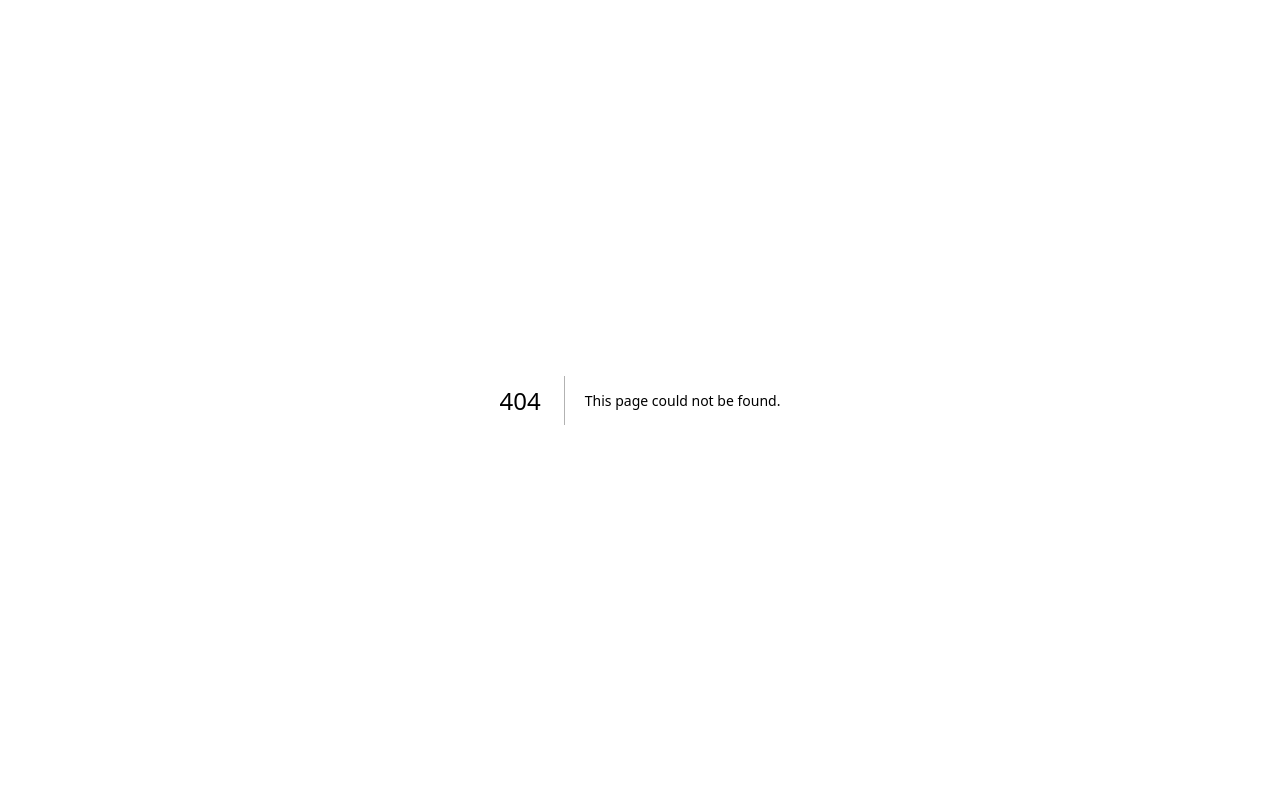
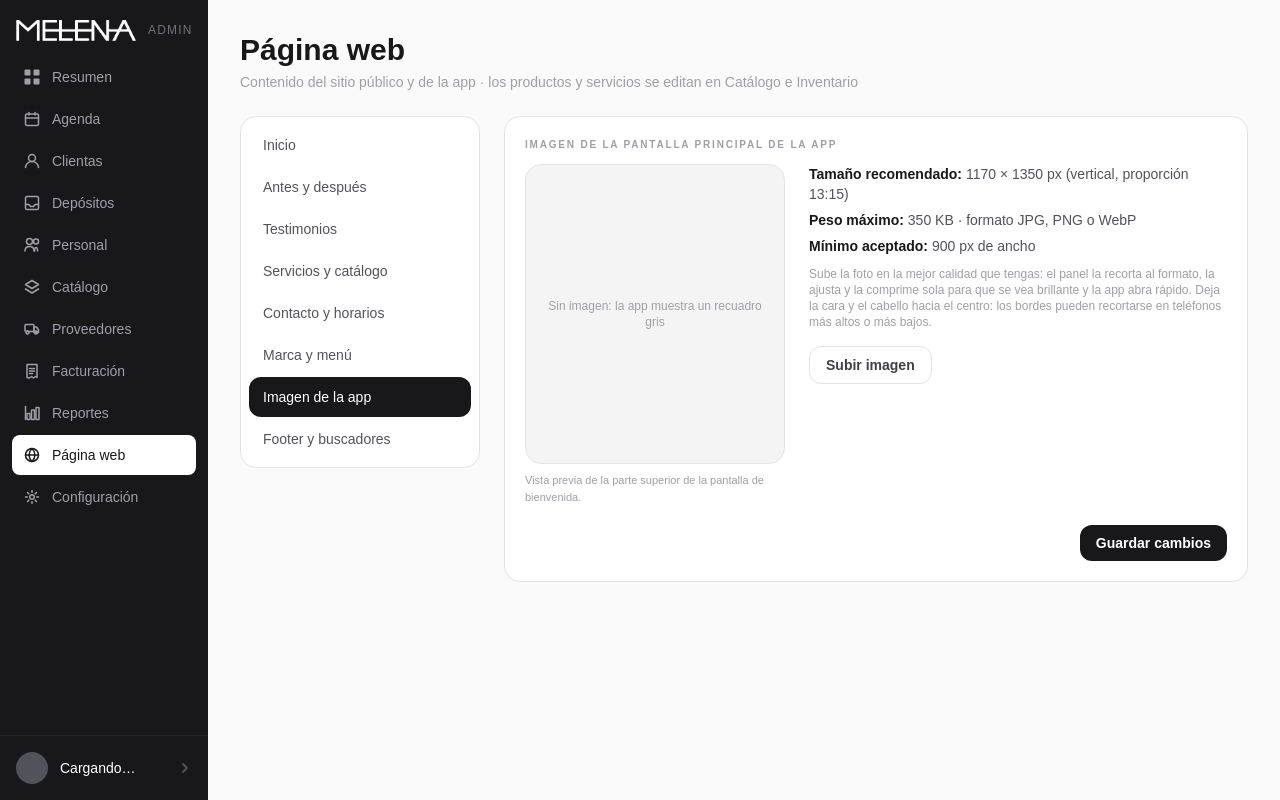
Before and after one commit to lunbel1203/melena-admin, a Next.js app: page /admin/pagina-web/app in a window 1280 px wide. Before the commit this address had no page. Built offline with nearby package versions, Linux system fonts and the light colour scheme; no server answers; the database is empty.

Commit message:
Panel: Imagen de la app (Página web) con recorte, ajuste y compresión automática
Co-Authored-By: Claude Sonnet 5.5 <noreply@anthropic.com>

```diff
--- /dev/null
+++ b/app/admin/pagina-web/app/page.tsx
@@ -0,0 +1,136 @@
+"use client";
+
+import { useRef, useState } from "react";
+import { createClient } from "@/lib/supabase/client";
+import { subirFotoWeb, useBloque } from "@/lib/pagina-web";
+import { BarraGuardar, Etiqueta, Tarjeta } from "@/components/pagina-web/campos";
+import { formatoPeso, optimizarImagen, type ImagenOptimizada } from "@/lib/imagen";
+
+// Pantalla de bienvenida de la app: la foto ocupa todo el ancho y algo más de la mitad del alto
+// (≈ 390 × 450 pt, vertical). En pantallas 3x equivale a 1170 × 1350 px.
+const ANCHO = 1170;
+const ALTO = 1350;
+const MAX_KB = 350;
+const MIN_ANCHO = 900;
+
+interface BienvenidaApp {
+  imagen: string;
+}
+
+export default function ImagenAppPage() {
+  const b = useBloque<BienvenidaApp>("app_bienvenida", { imagen: "" });
+  const ref = useRef<HTMLInputElement>(null);
+  const [procesando, setProcesando] = useState(false);
+  const [error, setError] = useState<string | null>(null);
+  const [resultado, setResultado] = useState<ImagenOptimizada | null>(null);
+
+  async function elegir(file: File | undefined) {
+    if (!file) return;
+    setProcesando(true);
+    setError(null);
+    setResultado(null);
+    try {
+      const img = await optimizarImagen(file, { ancho: ANCHO, alto: ALTO, maxBytes: MAX_KB * 1024, minAncho: MIN_ANCHO });
+      const url = await subirFotoWeb(new File([img.blob], "bienvenida.jpg", { type: "image/jpeg" }), "app");
+      setResultado(img);
+      b.setValor({ imagen: url });
+    } catch (e) {
+      setError(e instanceof Error ? e.message : "No se pudo preparar la imagen");
+    }
+    setProcesando(false);
+    if (ref.current) ref.current.value = "";
+  }
+
+  async function guardar() {
+    // la imagen que estaba publicada antes de este guardado
+    const { data } = await createClient().from("web_contenido").select("valor").eq("clave", "app_bienvenida").maybeSingle();
+    const previa = (data?.valor as { imagen?: string } | null)?.imagen || null;
+    await b.guardar();
+    // limpia del almacenamiento la imagen anterior cuando se reemplaza
+    const marca = "/fotos-web/";
+    if (previa && previa !== b.valor.imagen && previa.includes(marca)) {
+      await createClient().storage.from("fotos-web").remove([previa.slice(previa.indexOf(marca) + marca.length)]);
+    }
+  }
+
+  if (b.cargando) return <p className="text-sm text-zinc-400">Cargando…</p>;
+
+  return (
+    <Tarjeta>
+      <Etiqueta>Imagen de la pantalla principal de la app</Etiqueta>
+      <div className="grid sm:grid-cols-[minmax(0,260px)_1fr] gap-6 mb-5">
+        {/* Vista previa tal como la verá la clienta */}
+        <div>
+          <div className="relative w-full max-w-[260px] aspect-[390/450] rounded-2xl overflow-hidden bg-zinc-100 border border-zinc-200">
+            {b.valor.imagen ? (
+              // eslint-disable-next-line @next/next/no-img-element
+              <img src={b.valor.imagen} alt="Imagen de la app" className="absolute inset-0 w-full h-full object-cover" />
+            ) : (
+              <div className="absolute inset-0 flex items-center justify-center text-xs text-zinc-400 text-center px-4">
+                Sin imagen: la app muestra un recuadro gris
+              </div>
+            )}
+          </div>
+          <p className="text-[11px] text-zinc-400 mt-2">Vista previa de la parte superior de la pantalla de bienvenida.</p>
+        </div>
+
+        <div className="space-y-4">
+          <ul className="text-sm text-zinc-600 space-y-1.5">
+            <li>
+              <span className="font-semibold text-zinc-900">Tamaño recomendado:</span> {ANCHO} × {ALTO} px (vertical, proporción 13:15)
+            </li>
+            <li>
+              <span className="font-semibold text-zinc-900">Peso máximo:</span> {MAX_KB} KB · formato JPG, PNG o WebP
+            </li>
+            <li>
+              <span className="font-semibold text-zinc-900">Mínimo aceptado:</span> {MIN_ANCHO} px de ancho
+            </li>
+            <li className="text-zinc-400 text-xs pt-1">
+              Sube la foto en la mejor calidad que tengas: el panel la recorta al formato, la ajusta y la comprime sola para que
+              se vea brillante y la app abra rápido. Deja la cara y el cabello hacia el centro: los bordes pueden recortarse en
+              teléfonos más altos o más bajos.
+            </li>
+          </ul>
+
+          <div className="flex items-center gap-3">
+            <button
+              type="button"
+              onClick={() => ref.current?.click()}
+              disabled={procesando}
+              className="text-sm font-semibold border border-zinc-200 text-zinc-700 px-4 py-2 rounded-xl hover:bg-zinc-50 disabled:opacity-50"
+            >
+              {procesando ? "Preparando…" : b.valor.imagen ? "Cambiar imagen" : "Subir imagen"}
+            </button>
+            {b.valor.imagen && !procesando && (
+              <button
+                type="button"
+                onClick={() => {
+                  b.setValor({ imagen: "" });
+                  setResultado(null);
+                }}
+                className="text-xs font-semibold text-zinc-400 hover:text-red-500"
+              >
+                Quitar
+              </button>
+            )}
+          </div>
+          <input ref={ref} type="file" accept="image/jpeg,image/png,image/webp" className="hidden" onChange={(e) => elegir(e.target.files?.[0])} />
+
+          {error && <p className="text-xs text-red-500">{error}</p>}
+          {resultado && (
+            <div className="text-xs bg-zinc-50 border border-zinc-200 rounded-xl p-3 space-y-0.5">
+              <p className="text-zinc-500">
+                Original: {resultado.original.ancho} × {resultado.original.alto} px · {formatoPeso(resultado.original.bytes)}
+              </p>
+              <p className="font-semibold text-teal-700">
+                Optimizada: {resultado.ancho} × {resultado.alto} px · {formatoPeso(resultado.blob.size)}
+              </p>
+              <p className="text-zinc-400">Pulsa “Guardar cambios” para publicarla en la app.</p>
+            </div>
+          )}
+        </div>
+      </div>
+      <BarraGuardar guardando={b.guardando} guardado={b.guardado} error={b.error} onGuardar={guardar} />
+    </Tarjeta>
+  );
+}
--- a/app/admin/pagina-web/layout.tsx
+++ b/app/admin/pagina-web/layout.tsx
@@ -10,6 +10,7 @@ const secciones = [
   { href: "/admin/pagina-web/secciones", label: "Servicios y catálogo" },
   { href: "/admin/pagina-web/contacto", label: "Contacto y horarios" },
   { href: "/admin/pagina-web/marca-menu", label: "Marca y menú" },
+  { href: "/admin/pagina-web/app", label: "Imagen de la app" },
   { href: "/admin/pagina-web/footer-seo", label: "Footer y buscadores" },
 ];
 
@@ -21,7 +22,7 @@ export default function PaginaWebLayout({ children }: { children: React.ReactNod
       <div className="mb-6">
         <h1 className="text-2xl sm:text-3xl font-bold text-zinc-900">Página web</h1>
         <p className="text-sm text-zinc-400 mt-1">
-          Contenido del sitio público · los productos y servicios se editan en Catálogo e Inventario
+          Contenido del sitio público y de la app · los productos y servicios se editan en Catálogo e Inventario
         </p>
       </div>
 
--- /dev/null
+++ b/lib/imagen.ts
@@ -0,0 +1,56 @@
+/**
+ * Prepara una foto para la app: la recorta a la proporción pedida, la reduce al tamaño
+ * máximo y la comprime en JPEG hasta que pese poco, sin perder calidad visible.
+ */
+export interface ImagenOptimizada {
+  blob: Blob;
+  ancho: number;
+  alto: number;
+  original: { ancho: number; alto: number; bytes: number };
+}
+
+const aBlob = (canvas: HTMLCanvasElement, calidad: number) =>
+  new Promise<Blob>((ok, mal) => canvas.toBlob((b) => (b ? ok(b) : mal(new Error("No se pudo procesar la imagen"))), "image/jpeg", calidad));
+
+export async function optimizarImagen(
+  file: File,
+  { ancho, alto, maxBytes, minAncho }: { ancho: number; alto: number; maxBytes: number; minAncho: number },
+): Promise<ImagenOptimizada> {
+  if (!/^image\/(jpeg|png|webp)$/.test(file.type)) throw new Error("Usa una imagen JPG, PNG o WebP.");
+  if (file.size > 25 * 1024 * 1024) throw new Error("La imagen pesa más de 25 MB. Usa una más liviana.");
+
+  const bmp = await createImageBitmap(file, { imageOrientation: "from-image" });
+  if (bmp.width < minAncho) throw new Error(`La imagen es muy pequeña (${bmp.width} px de ancho). Usa una de al menos ${minAncho} px para que se vea nítida.`);
+
+  // Tamaño final: el recomendado, o el máximo que permita la foto sin ampliarla
+  const proporcion = ancho / alto;
+  const outAncho = Math.min(ancho, bmp.width, Math.floor(bmp.height * proporcion));
+  const outAlto = Math.round(outAncho / proporcion);
+
+  const canvas = document.createElement("canvas");
+  canvas.width = outAncho;
+  canvas.height = outAlto;
+  const ctx = canvas.getContext("2d");
+  if (!ctx) throw new Error("Tu navegador no pudo procesar la imagen.");
+  ctx.fillStyle = "#ffffff"; // PNG con transparencia → fondo blanco
+  ctx.fillRect(0, 0, outAncho, outAlto);
+  ctx.imageSmoothingQuality = "high";
+  // recorte centrado ("cover") a la proporción de la pantalla
+  const escala = Math.max(outAncho / bmp.width, outAlto / bmp.height);
+  const w = bmp.width * escala;
+  const h = bmp.height * escala;
+  ctx.drawImage(bmp, (outAncho - w) / 2, (outAlto - h) / 2, w, h);
+
+  // baja la calidad poco a poco hasta cumplir el peso (no menos de 0.55 para que no se vea pobre)
+  let calidad = 0.9;
+  let blob = await aBlob(canvas, calidad);
+  while (blob.size > maxBytes && calidad > 0.55) {
+    calidad -= 0.05;
+    blob = await aBlob(canvas, calidad);
+  }
+  if (blob.size > maxBytes) throw new Error("No se logró comprimir la imagen al peso pedido. Prueba con una foto con menos detalle o ruido.");
+
+  return { blob, ancho: outAncho, alto: outAlto, original: { ancho: bmp.width, alto: bmp.height, bytes: file.size } };
+}
+
+export const formatoPeso = (bytes: number) => (bytes >= 1024 * 1024 ? `${(bytes / 1024 / 1024).toFixed(1)} MB` : `${Math.round(bytes / 1024)} KB`);
--- a/types/database.types.ts
+++ b/types/database.types.ts
@@ -1670,6 +1670,7 @@ export type Database = {
         }
         Returns: undefined
       }
+      app_imagen_bienvenida: { Args: never; Returns: string }
       agregar_linea_factura: {
         Args: {
           p_cantidad?: number
```
